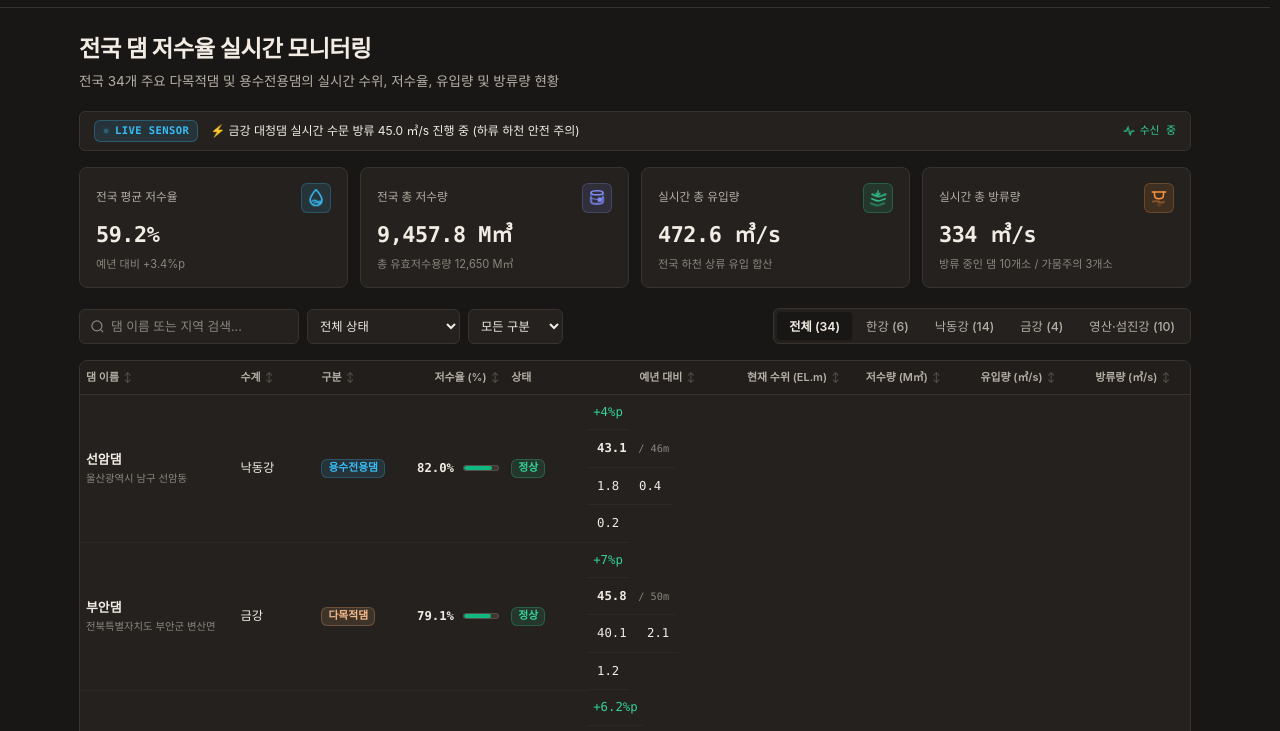
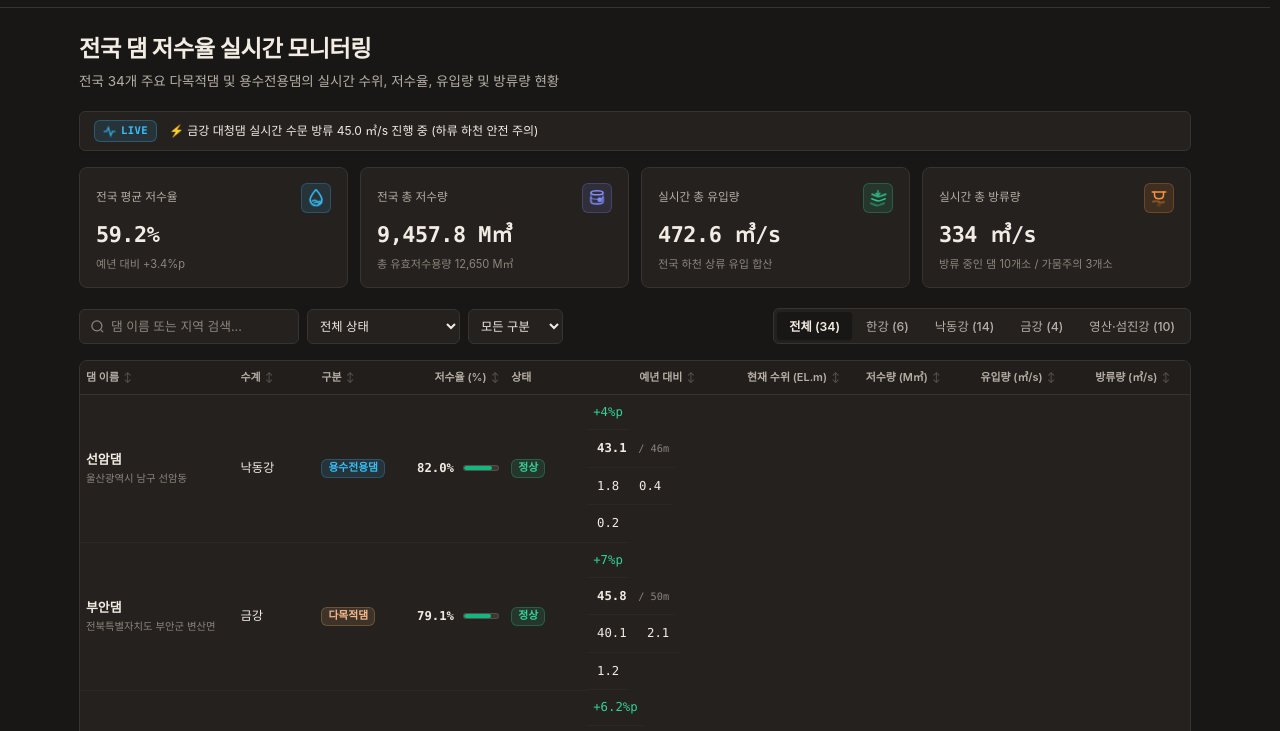
Before and after one commit to agnusdei1207/k-dam-live, a website: page index.html in a window 1280 px wide. Shown: the part 48-779 px from the top of the page. Drawn offline with Linux system fonts and the light colour scheme.

Commit message:
style: streamline ticker badge to LIVE only with pulsating signal icon on the left and remove right-side status pill

```diff
--- a/css/admin.css
+++ b/css/admin.css
@@ -267,7 +267,7 @@ body {
 .ticker-badge {
   display: inline-flex;
   align-items: center;
-  gap: 6px;
+  gap: 5px;
   background: rgba(56, 189, 248, 0.12);
   color: #38bdf8;
   border: 1px solid rgba(56, 189, 248, 0.28);
@@ -287,24 +287,20 @@ body {
   border-color: #bae6fd;
 }
 
-.ticker-dot {
-  width: 6px;
-  height: 6px;
-  border-radius: 50%;
-  background: #38bdf8;
-  box-shadow: 0 0 6px rgba(56, 189, 248, 0.6);
-  display: inline-block;
-  animation: radarBlink 1.4s infinite ease-in-out;
-}
-
-:root[data-theme='light'] .ticker-dot {
-  background: #0284c7;
-  box-shadow: 0 0 6px rgba(2, 132, 199, 0.4);
-}
-
-@keyframes radarBlink {
-  0%, 100% { opacity: 1; transform: scale(1); }
-  50% { opacity: 0.3; transform: scale(0.75); }
+.ticker-signal-icon {
+  width: 13px;
+  height: 13px;
+  color: #38bdf8;
+  animation: pulseBeat 1.8s infinite ease-in-out;
+}
+
+:root[data-theme='light'] .ticker-signal-icon {
+  color: #0284c7;
+}
+
+@keyframes pulseBeat {
+  0%, 100% { transform: scale(1); opacity: 0.8; }
+  50% { transform: scale(1.18); opacity: 1; }
 }
 
 .ticker-track {
@@ -323,26 +319,6 @@ body {
   transition: opacity 0.25s ease, transform 0.25s ease;
   overflow: hidden;
   text-overflow: ellipsis;
-}
-
-.ticker-meta {
-  display: inline-flex;
-  align-items: center;
-  gap: 5px;
-  font-size: 0.72rem;
-  color: var(--badge-green-text);
-  font-family: var(--font-mono);
-  flex-shrink: 0;
-}
-
-.ticker-meta svg {
-  color: var(--badge-green-text);
-  animation: pulseBeat 1.8s infinite ease-in-out;
-}
-
-@keyframes pulseBeat {
-  0%, 100% { transform: scale(1); }
-  50% { transform: scale(1.15); }
 }
 
 /* ==========================================================================
--- a/index.html
+++ b/index.html
@@ -190,17 +190,15 @@
     <!-- Live Telemetry Stream Ticker -->
     <div class="live-ticker-strip" aria-label="실시간 수문 속보 피드">
       <div class="ticker-badge">
-        <span class="ticker-dot"></span>
-        <span class="ticker-badge-text">LIVE SENSOR</span>
+        <svg class="ticker-signal-icon" viewBox="0 0 24 24" width="13" height="13" fill="none" stroke="currentColor" stroke-width="2.2" aria-hidden="true">
+          <path d="M2 12h5l3-7 4 14 3-7h5"/>
+        </svg>
+        <span class="ticker-badge-text">LIVE</span>
       </div>
       <div class="ticker-track">
         <div id="ticker-content" class="ticker-text">
           🌊 전국 34개 댐 실시간 수문 관측망 스트림 연결 완료 · 15분 단위 관측소 동기화 중
         </div>
-      </div>
-      <div class="ticker-meta" id="ticker-status-pill">
-        <svg viewBox="0 0 24 24" width="12" height="12" fill="none" stroke="currentColor" stroke-width="2" aria-hidden="true"><path d="M2 12h5l3-7 4 14 3-7h5"/></svg>
-        <span>수신 중</span>
       </div>
     </div>
 
--- a/js/app.js
+++ b/js/app.js
@@ -48,7 +48,6 @@
       themeSun: document.getElementById('theme-sun'),
 
       tickerContent: document.getElementById('ticker-content'),
-      tickerStatusPill: document.getElementById('ticker-status-pill'),
 
       valAvgRate: document.getElementById('val-avg-rate'),
       deltaAvgRate: document.getElementById('delta-avg-rate'),
```
